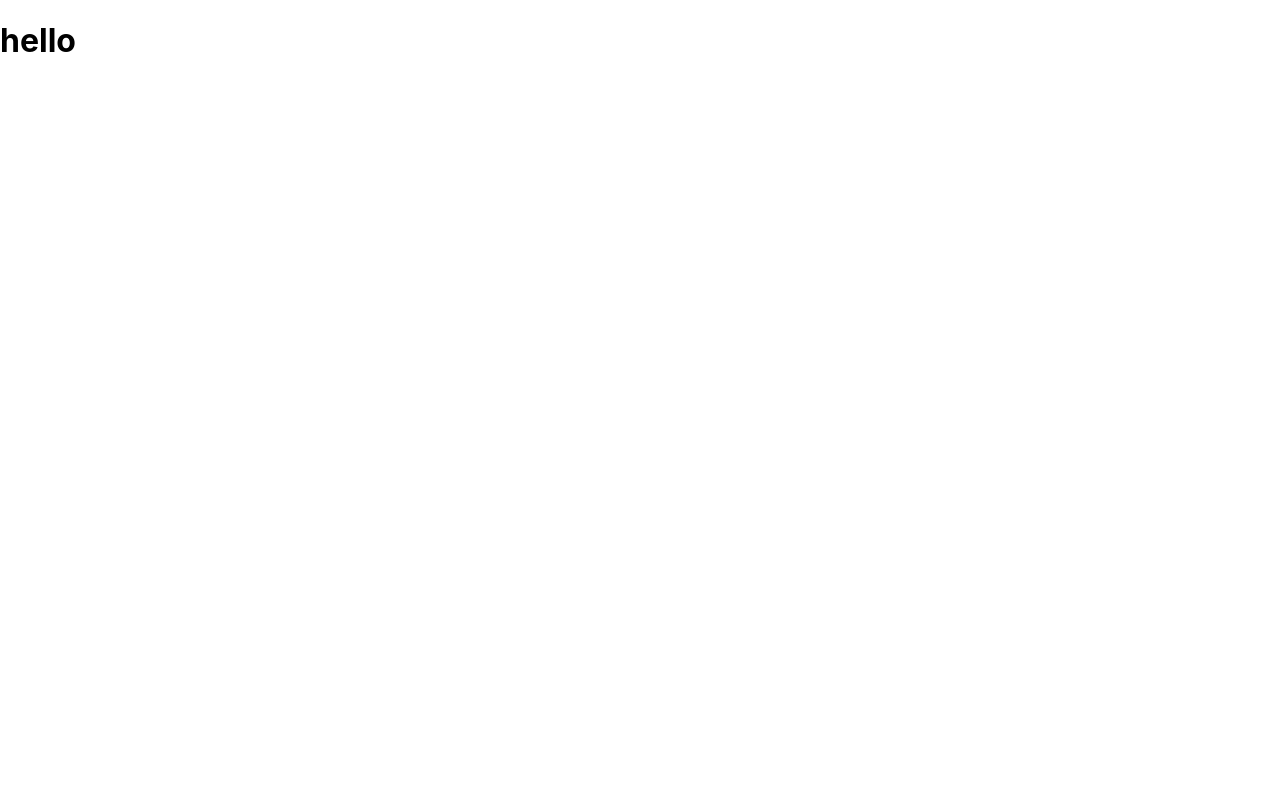
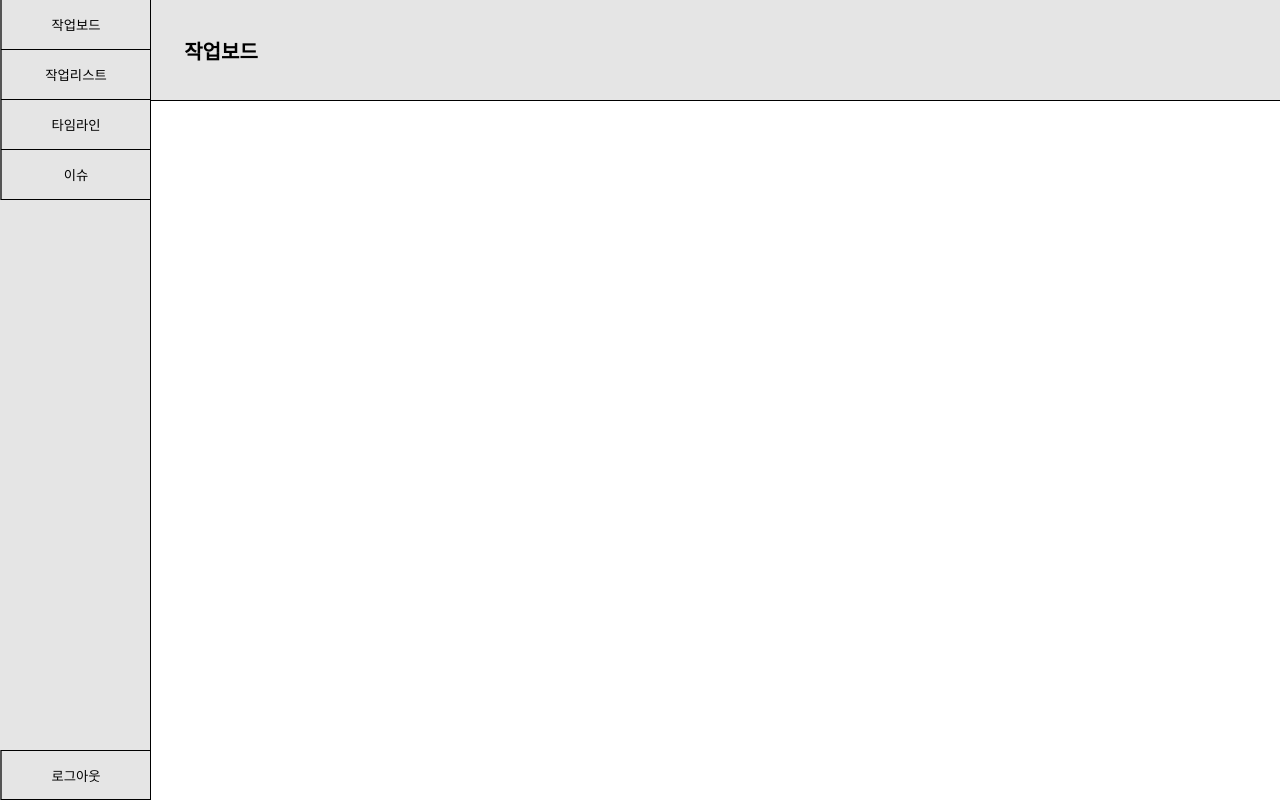
Before and after one commit to DB-Inc-Capstone/front, a React (Create React App) app: page /work/worklist in a window 1280 px wide. Built offline with nearby package versions, Linux system fonts and the light colour scheme.

Commit message:
set menubar as component

```diff
--- a/src/App.js
+++ b/src/App.js
@@ -9,19 +9,22 @@ import Worklist from "./pages/Worklist";
 import FindPW from "./pages/FindPW";
 import ModifyPW from "./pages/ModifyPW";
 
+import MenuBar from "./components/MenuBar";
+
 function App() {
   return (
     <BrowserRouter>
+
       <Routes>
         <Route path="/" element={<Home />} />
         <Route path="/worker/login" element={<Login />} />
         <Route path="/worker/signup" element={<Singup />} />
 
+        <Route path="/worker/findpw" element={<FindPW />} />
+        <Route path="/worker/modifypw" element={<ModifyPW />} />
+
         <Route path="/work" element={<Work />} />
         <Route path="/work/worklist" element={<Worklist />} />
-
-        <Route path="/worker/findpw" element={<FindPW />} />
-        <Route path="/worker/modifypw" element={<ModifyPW />} />
 
       </Routes>
     </BrowserRouter>
--- /dev/null
+++ b/src/components/MenuBar.css
@@ -0,0 +1,55 @@
+.container {
+    display: flex;
+    height: 100vh; /* Updated: Set container height to 100% of viewport height */
+}
+
+.menu-bar {
+    position: fixed;
+    display: flex;
+    flex-direction: column;
+    height: 100%;
+    width: 150px;
+    border-right: black 1px solid; /* Added: Set right border color to black */
+    background-color: rgb(229, 229, 229);
+}
+
+.menu-bar button {
+    width: 100%;
+    height: 50px;
+    border-top: none;
+    border-bottom: 1px solid black; /* Added: Set bottom border color to black */
+    border-right: none;
+    border-radius: 0; /* Added: Remove border radius */
+    margin-top: 0; /* Added: Remove top margin */
+    margin-bottom: 0; /* Added: Remove bottom margin */
+    background-color:  rgb(229, 229, 229); /* Added: Set button background color to lightgray */
+}
+
+.menu-bar button:last-child {
+    margin-top: auto;
+    border-top: 1px solid black; /* Added: Set top border color to black */
+}
+
+.search-bar {
+    position: fixed;
+    display: flex;
+    height: 100px;
+    background-color:  rgb(229, 229, 229);
+    border-bottom: 1px solid black; /* Added: Set bottom border color to black */
+    border-left: 1px solid black;
+    left : 150px;
+    right : 0;
+}
+
+.search-bar button {
+    margin: auto; /*세로 정렬*/
+    width: 100px;
+    height: 50px;
+    margin-left: 20px;
+    font-size: 20px;
+    background-color:  rgb(229, 229, 229);
+    border: none;
+    cursor: pointer;
+    font-weight: bold; /* 텍스트를 굵게 표시 */
+    font-size: 20px; /* 텍스트 크기 조절 */
+}
--- /dev/null
+++ b/src/components/MenuBar.js
@@ -0,0 +1,51 @@
+// MenuBar.js
+
+import React from 'react';
+import { useNavigate } from 'react-router-dom';
+
+import './MenuBar.css';
+
+const MenuBar = () => {
+    const navigate = useNavigate();
+
+    const handleTaskBoardClick = () => {
+        // 작업보드 버튼이 클릭되었을 때 실행될 코드
+    };
+
+    const handleTaskListClick = () => {
+        navigate("/work/worklist");
+    };
+
+    const handleTimelineClick = () => {
+        // 타임라인 버튼이 클릭되었을 때 실행될 코드
+    };
+
+    const handleIssuesClick = () => {
+        // 이슈 버튼이 클릭되었을 때 실행될 코드
+    };
+
+    const handleLogout = () => {
+        // 로그아웃 버튼이 클릭되었을 때 실행될 코드
+    };
+
+    const handleMainClick = () => {
+        // 메인 버튼이 클릭되었을 때 실행될 코드
+    };
+
+    return (
+        <div>
+            <div className="menu-bar">
+                <button onClick={handleTaskBoardClick}>작업보드</button>
+                <button onClick={handleTaskListClick}>작업리스트</button>
+                <button onClick={handleTimelineClick}>타임라인</button>
+                <button onClick={handleIssuesClick}>이슈</button>
+                <button onClick={handleLogout}>로그아웃</button>
+            </div>
+            <div className="search-bar">
+                <button onClick={handleMainClick}>작업보드</button>
+            </div>
+        </div>
+    );
+};
+
+export default MenuBar;
--- a/src/pages/Work.css
+++ b/src/pages/Work.css
@@ -1,55 +1,6 @@
 .container {
     display: flex;
     height: 100vh; /* Updated: Set container height to 100% of viewport height */
-}
-
-.menu-bar {
-    position: fixed;
-    display: flex;
-    flex-direction: column;
-    height: 100%;
-    width: 150px;
-    background-color: rgb(229, 229, 229);
-    border-right: 1px solid black; /* Added: Set right border color to black */
-}
-
-.menu-bar button {
-    width: 100%;
-    height: 50px;
-    border-bottom: 1px solid black; /* Added: Set bottom border color to black */
-    border-radius: 0; /* Added: Remove border radius */
-    margin-top: 0; /* Added: Remove top margin */
-    margin-bottom: 0; /* Added: Remove bottom margin */
-    background-color:  rgb(229, 229, 229); /* Added: Set button background color to lightgray */
-}
-
-.menu-bar button:last-child {
-    margin-top: auto;
-    border-top: 1px solid black; /* Added: Set top border color to black */
-}
-
-.search-bar {
-    position: fixed;
-    display: flex;
-    height: 100px;
-    background-color:  rgb(229, 229, 229);
-    border-bottom: 1px solid black; /* Added: Set bottom border color to black */
-    border-left: 1px solid black;
-    left : 150px;
-    right : 0;
-}
-
-.search-bar button {
-    margin: auto; /*세로 정렬*/
-    width: 100px;
-    height: 50px;
-    margin-left: 20px;
-    font-size: 20px;
-    background-color:  rgb(229, 229, 229);
-    border: none;
-    cursor: pointer;
-    font-weight: bold; /* 텍스트를 굵게 표시 */
-    font-size: 20px; /* 텍스트 크기 조절 */
 }
 
 .add-todo {
--- a/src/pages/Work.js
+++ b/src/pages/Work.js
@@ -2,6 +2,8 @@
 import { useNavigate } from "react-router-dom";
 import { useState, useEffect } from "react";
 import axios from "axios";
+
+import MenuBar from "../components/MenuBar";
 import './Work.css'
 
 const Work = () => {
@@ -45,31 +47,6 @@ const Work = () => {
         // }).then(() => fetchData());
     };
 
-    const handleTaskBoardClick = () => {
-        // 작업보드 버튼이 클릭되었을 때 실행될 코드
-    };
-
-    const handleTaskListClick = () => {
-        navigate("/work/worklist");
-    };
-
-    const handleTimelineClick = () => {
-        // 타임라인 버튼이 클릭되었을 때 실행될 코드
-    };
-
-    const handleIssuesClick = () => {
-        // 이슈 버튼이 클릭되었을 때 실행될 코드
-    };
-
-    const handleLogout = () => {
-        // 로그아웃 버튼이 클릭되었을 때 실행될 코드
-    };
-
-    const handleMainClick = () => {
-        // 로그아웃 버튼이 클릭되었을 때 실행될 코드
-    };
-
-
     useEffect(() => {
         fetchData();
     }, []);
@@ -79,16 +56,7 @@ const Work = () => {
 
     return (
         <div className="container">
-            <div className="menu-bar">
-                <button onClick={handleTaskBoardClick}>작업보드</button>
-                <button onClick={handleTaskListClick}>작업리스트</button>
-                <button onClick={handleTimelineClick}>타임라인</button>
-                <button onClick={handleIssuesClick}>이슈</button>
-                <button onClick={handleLogout}>로그아웃</button>
-            </div>
-            <div className="search-bar">
-                <button onClick={handleMainClick}>작업보드</button>
-            </div>
+            <MenuBar />
             <div className="add-todo">
                 <h1>작업 추가</h1>
                 <form onSubmit={onSubmitHandler}>
--- a/src/pages/Worklist.js
+++ b/src/pages/Worklist.js
@@ -2,13 +2,18 @@ import React from "react";
 import { useNavigate } from "react-router-dom";
 import { useState, useEffect } from "react";
 import axios from "axios";
+
+import MenuBar from "../components/MenuBar";
 
 const Worklist = () => {
     const navigate = useNavigate();
 
     return (
         <div className="container">
-            <h1>hello</h1>
+            <MenuBar />
+            <div className="List">
+                hello
+            </div>
         </div>
     );
 };
```
